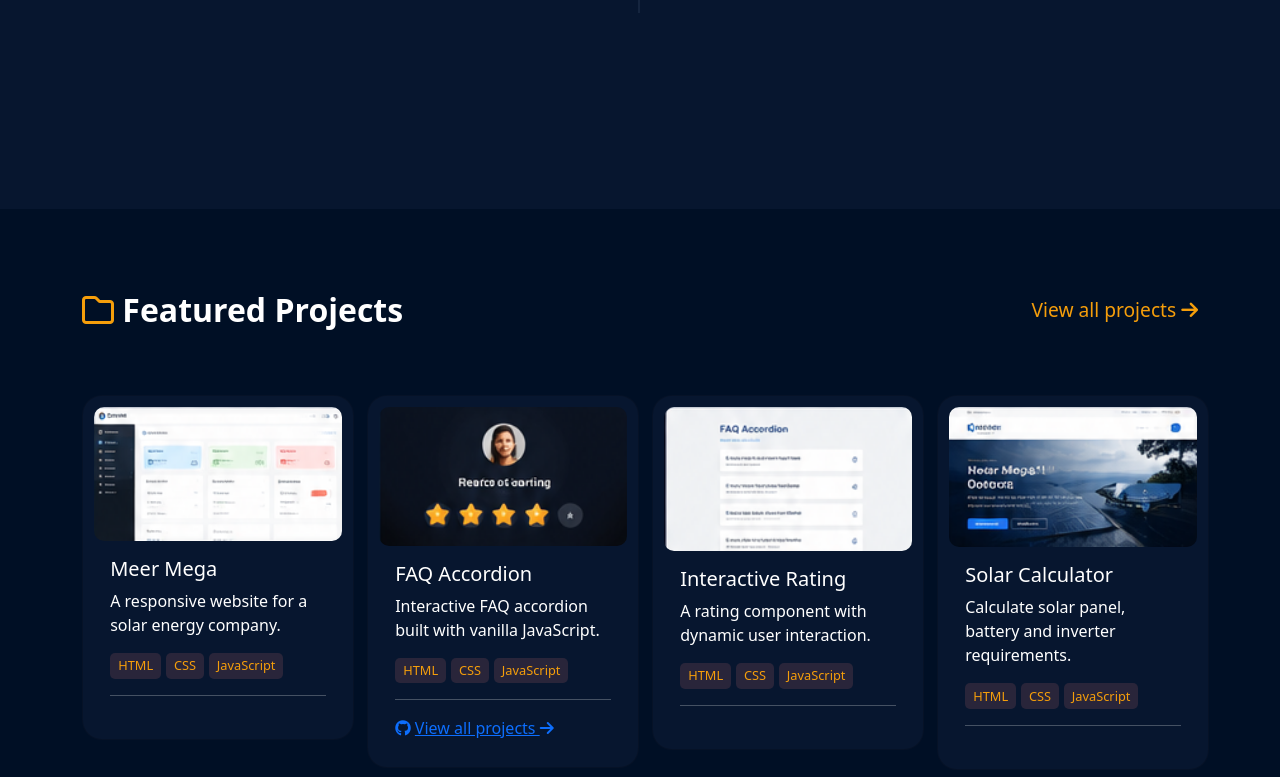
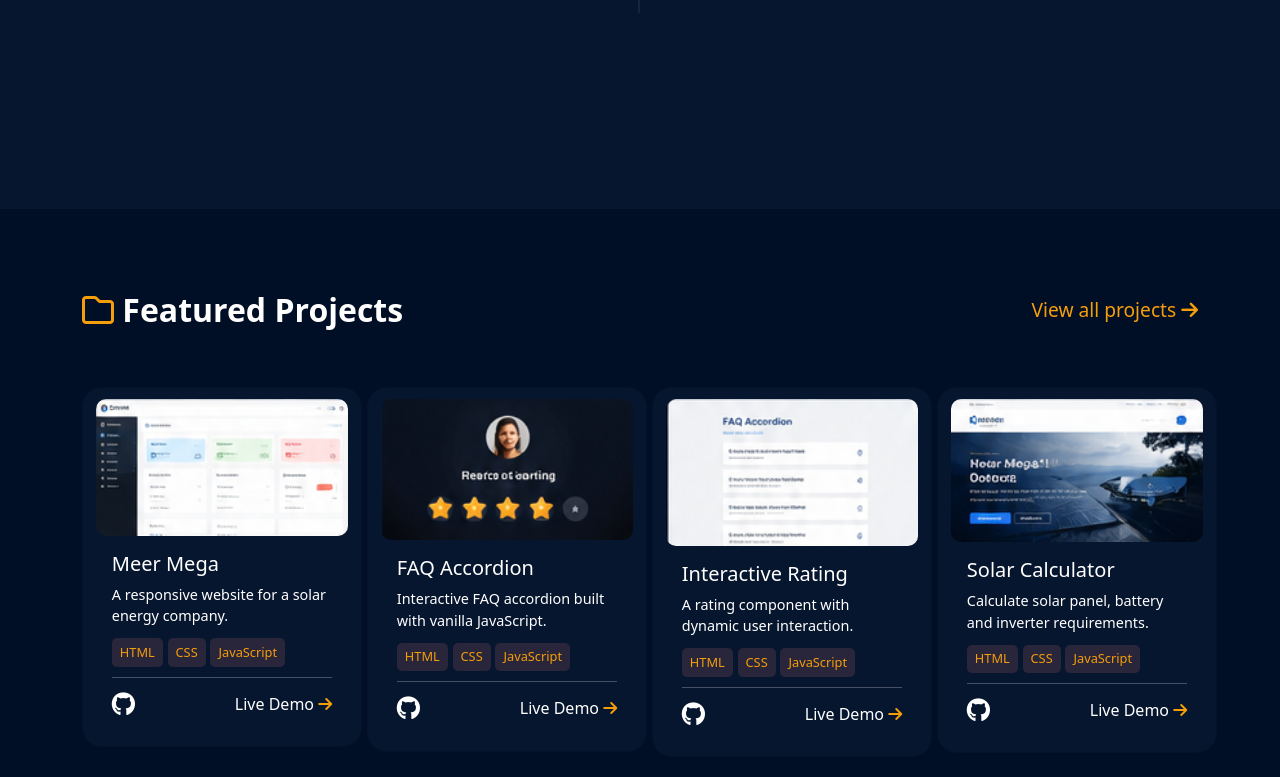
Before and after one commit to micdynas/portfolio-website, a plain HTML site: page index.html in a window 1280 px wide. Shown: the part 1391-2168 px from the top of the page. Drawn offline with nearby package versions, Linux system fonts and the light colour scheme.

Commit message:
modified:   index.html 	modified:   styles.css

```diff
--- a/index.html
+++ b/index.html
@@ -176,7 +176,11 @@
       <span class="lan">JavaScript</span>
     </div>
     <hr>
+    <div class="card-bottom">
+    <a href=""><i class="fa-brands fa-github git-cat"></i></a>
+    <a class="vp" href="#">Live Demo <i class="fa-solid fa-arrow-right arrow"></i> </a>
 
+   </div>
   </div>
 </div>
 
@@ -194,8 +198,8 @@
     </div>
     <hr>
       <div class="card-bottom">
-    <a href=""><i class="fa-brands fa-github"></i></a>
-    <a class="" href="#">View all projects <i class="fa-solid fa-arrow-right"></i> </a>
+    <a href=""><i class="fa-brands fa-github git-cat"></i></a>
+    <a class="vp" href="#">Live Demo <i class="fa-solid fa-arrow-right arrow"></i> </a>
 
    </div>
 
@@ -215,6 +219,11 @@
       <span class="lan">JavaScript</span>
     </div>
   <hr>
+  <div class="card-bottom">
+    <a href=""><i class="fa-brands fa-github git-cat"></i></a>
+    <a class="vp" href="#">Live Demo <i class="fa-solid fa-arrow-right arrow"></i> </a>
+
+   </div>
 
   </div>
 </div>
@@ -232,6 +241,12 @@
       <span class="lan">JavaScript</span>
     </div>
     <hr>
+    <div class="card-bottom">
+    <a href=""><i class="fa-brands fa-github git-cat"></i></a>
+    <a class="vp" href="#">Live Demo <i class="fa-solid fa-arrow-right arrow"></i> </a>
+
+   </div>
+
   </div>
 </div>
 
--- a/styles.css
+++ b/styles.css
@@ -192,14 +192,18 @@ border-radius: 50%;
   margin: 1rem 0rem;
 }
 .card-container{
-margin-top: 2rem;
+margin-top: 1.5rem;
 }
 .card{
   background-color:#07162f;
   border-radius: 20px;
-  padding: 0.7rem 0.7rem;
+  padding: 0.7rem 0.8rem;
   color: white;
-  width: 17rem;
+  width: 17.5rem;
+}
+.card-text{
+  margin-bottom: 0.7rem;
+  font-size: 0.9rem;
 }
 .languages{
   display: flex;
@@ -208,12 +212,30 @@ margin-top: 2rem;
 .lan{
   font-size: 0.8rem;
   font-weight: 400;
-  padding: 0.2rem 0.5rem;
+  padding: 0.3rem 0.5rem;
   margin-right: 0.3rem;
   border-radius: 5px;
   background-color: #29253a;
   color: #F59E0B;
 }
+hr{
+  margin: 0.6rem 0rem 0.9rem;
+}
 .card-bottom{
+  display: flex;
+  flex-wrap: wrap;
+  justify-content: space-between;
 
 }
+.git-cat{
+  font-size: 1.5rem;
+  color: white;
+}
+.vp{
+  color: white;
+  text-decoration: none;
+
+}
+.arrow{
+  color: #F59E0B;
+}
```
